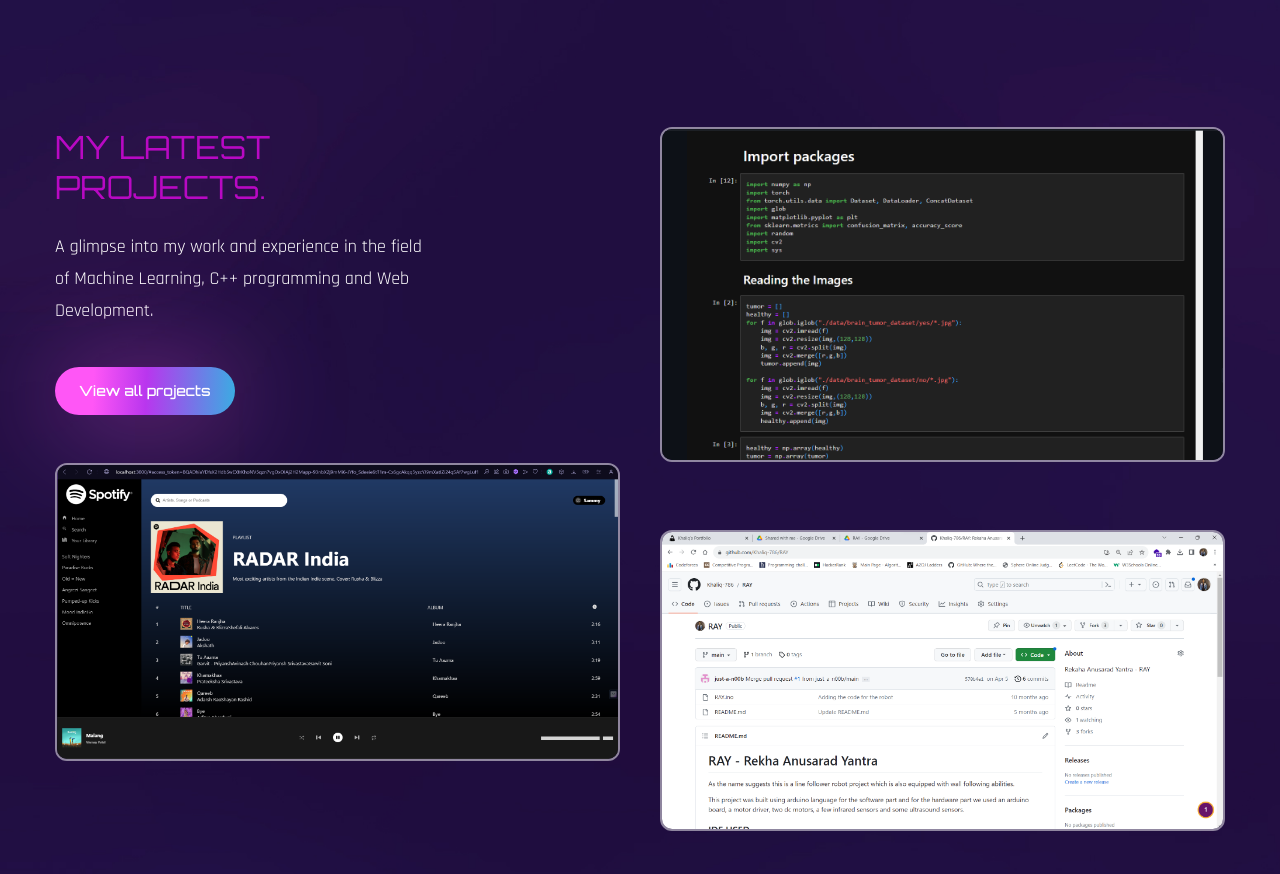
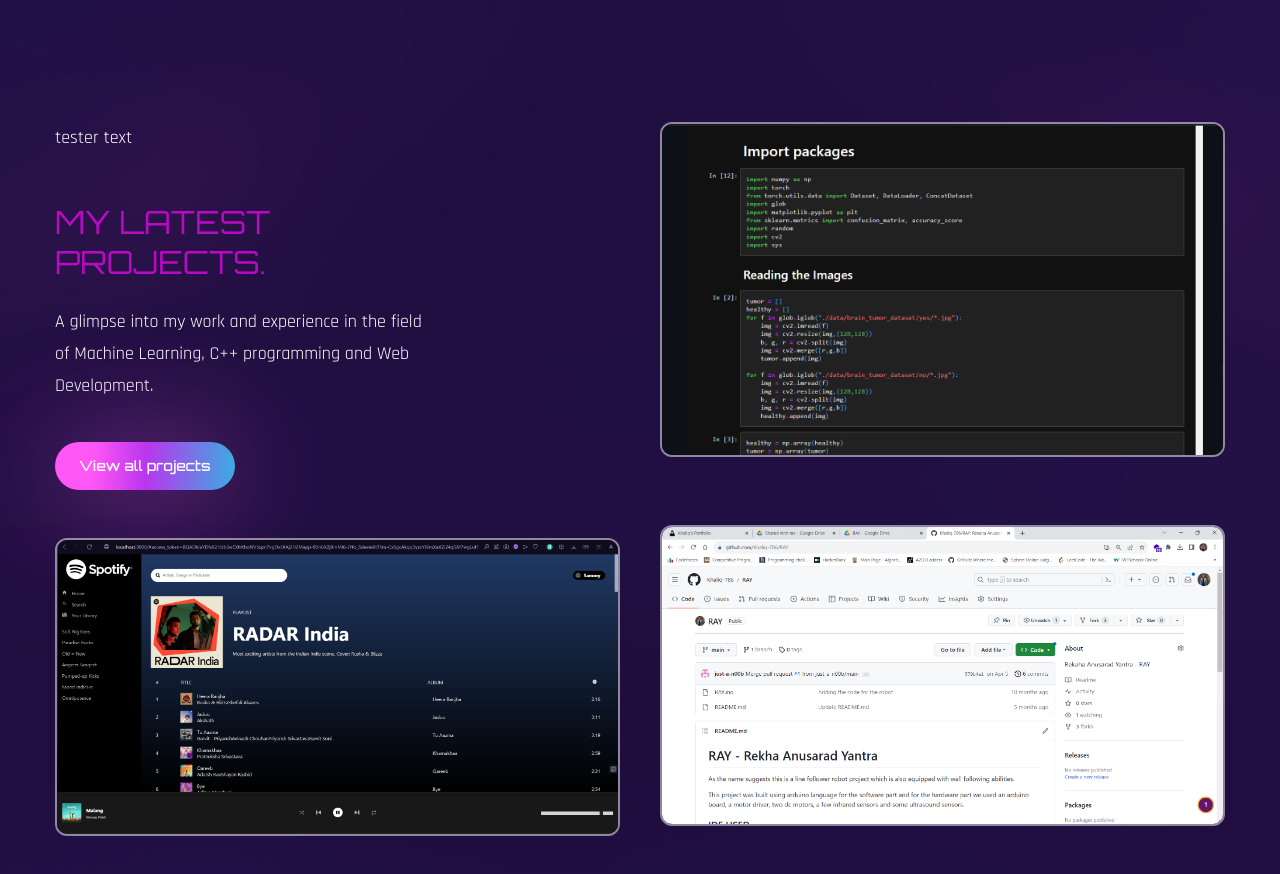
Before and after one commit to samarthsarkar/Portfolio, a React (Create React App) app: page / in a window 1280 px wide. Shown: the part 3680-4554 px from the top of the page. Built offline with nearby package versions, Linux system fonts and the light colour scheme; the HTML template or start-up script is replaced by a standard one; a web font is replaced by a local one.

Commit message:
Update Work.js

```diff
--- a/src/components/Work.js
+++ b/src/components/Work.js
@@ -11,7 +11,7 @@
       <div className="container mt-52 mx-auto">
         <div className="flex flex-col lg:flex-row gap-x-10">
           <div className="flex-1 flex flex-col gap-y-12 mb-10 lg:mb-0">
-            {/* text */}
+            <h2>tester text</h2>
             <div>
               <h2 className="h2 leading-tight text-accent">
                 My Latest <br />
```
